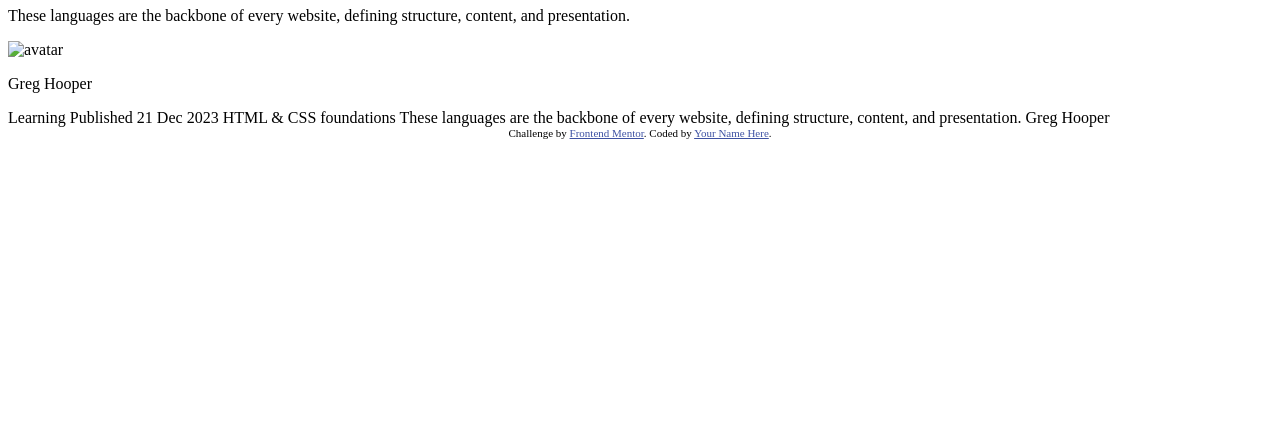
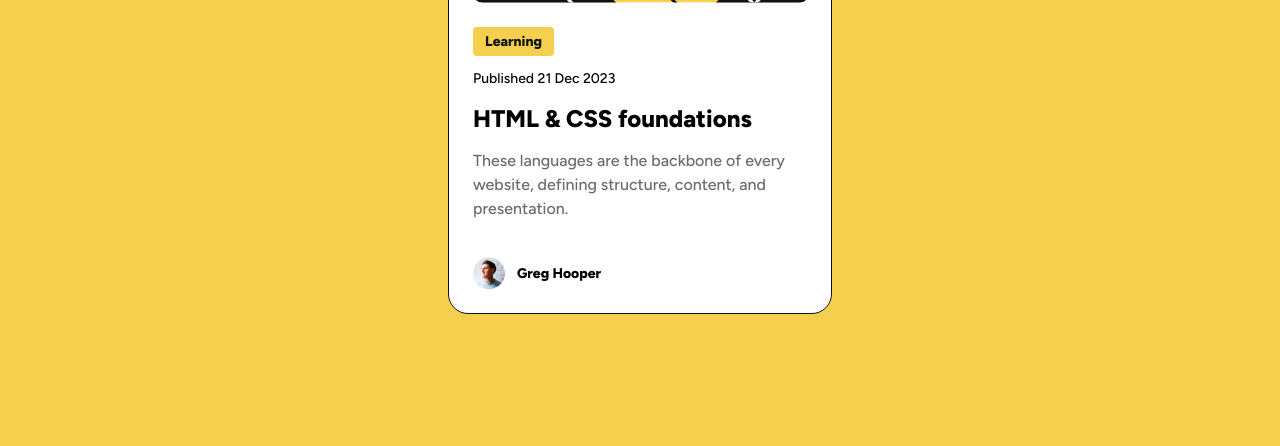
Before and after one commit to amallal2004/Blog-preview-card, a plain HTML site: page index.html in a window 1280 px wide. Shown: the part 354-800 px from the top of the page. Drawn offline with Linux system fonts and the light colour scheme.

Commit message:
Preview card desigin is compleated

```diff
--- a/index.html
+++ b/index.html
@@ -5,6 +5,10 @@
   <meta name="viewport" content="width=device-width, initial-scale=1.0"> <!-- displays site properly based on user's device -->
 
   <link rel="icon" type="image/png" sizes="32x32" href="./assets/images/favicon-32x32.png">
+  <link rel="stylesheet" href="./style.css">
+  <link rel="preconnect" href="https://fonts.googleapis.com">
+  <link rel="preconnect" href="https://fonts.gstatic.com" crossorigin>
+  <link href="https://fonts.googleapis.com/css2?family=Figtree:ital,wght@0,300..900;1,300..900&display=swap" rel="stylesheet">
 
   <title>Frontend Mentor | Blog preview card</title>
 
@@ -16,21 +20,23 @@
 </head>
 <body>
 
-  <div class="container">
     <div class="card">
-      <img src="./assets/images/illustration-article.svg" alt="drawers">
-      <div class="learning-card">
+      <img src="./assets/images/illustration-article.svg" alt="drawers" width="336" height="200" class="main-img">
+      <div class="content">
+        <div class="learning-tag">
           <p>Learning</p>
         </div>
         <p class="date">Published 21 Dec 2023</p>
         <h1 class="title">HTML & CSS foundations</h1>
         <p class="description">These languages are the backbone of every website, defining structure, content, and presentation.</p>
-      <img src="./assets/images/avatar-greg.jpg" alt="avatar" class="author-img">
+      </div>
+      <div class="auother-section">
+        <img src="./assets/images/image-avatar.webp" alt="avatar" class="author-img" width="32" height="32">
         <p class="author">Greg Hooper</p>
       </div>
     </div>
 
-  Learning
+  <!-- Learning
 
   Published 21 Dec 2023
 
@@ -38,11 +44,11 @@
 
   These languages are the backbone of every website, defining structure, content, and presentation.
 
-  Greg Hooper
+  Greg Hooper -->
 
-  <div class="attribution">
+  <!-- <div class="attribution">
     Challenge by <a href="https://www.frontendmentor.io?ref=challenge" target="_blank">Frontend Mentor</a>.
     Coded by <a href="#">Your Name Here</a>.
-  </div>
+  </div> -->
 </body>
 </html>
--- a/style.css
+++ b/style.css
@@ -0,0 +1,88 @@
+* {
+  margin: 0;
+  padding: 0;
+  box-sizing: border-box;
+}
+
+body {
+  display: flex;
+  justify-content: center;
+  align-items: center;
+  min-height: 100vh;
+  font-family: 'Figtree', sans-serif;
+  background-color: hsl(47, 88%, 63%);
+}
+
+.card {
+  display: flex;
+  flex-direction: column;
+  /* align-items: center; */
+  /* justify-content: center; */
+  gap: 24px;
+  background-color: hsl(0, 0%, 100%);
+  width: 384px;
+  /* height: 552px; */
+  padding: 24px;
+  border: 1px solid hsl(0, 0%, 7%);
+  border-radius: 20px;
+}
+
+.content * {
+    margin-bottom: 12px;
+}
+
+.main-img {
+    border-radius: 10px;
+}
+
+.learning-tag {
+    display: inline-block;
+    background-color: hsl(47, 88%, 63%);
+    color: hsl(0, 0%, 7%);
+    padding: 4px 12px;
+    border-radius: 4px;
+    font-weight: 800;
+    font-size: 14px;
+    line-height: 150%;
+    letter-spacing: 0px;
+}
+
+.learning-tag p {
+    margin-bottom: 0;
+}
+
+.date {
+    font-weight: 500;
+    font-size: 14px;
+    line-height: 150%;
+    letter-spacing: 0px;
+}
+
+.title {
+    font-weight: 800;
+    font-size: 24px;
+    line-height: 150%;
+    letter-spacing: 0px;
+}
+
+.description {
+    color: hsl(0, 0%, 42%);
+    font-weight: 500;
+    font-size: 16px;
+    line-height: 150%;
+    letter-spacing: 0px;
+}
+
+.auother-section {
+    display: flex;
+    justify-content: flex-start;
+    align-items: center;
+    gap: 12px;
+}
+
+.author {
+    font-weight: 800;
+    font-size: 14px;
+    line-height: 150%;
+    letter-spacing: 0px;
+}
```
Lines whose indentation alone changed are shown as unchanged.
